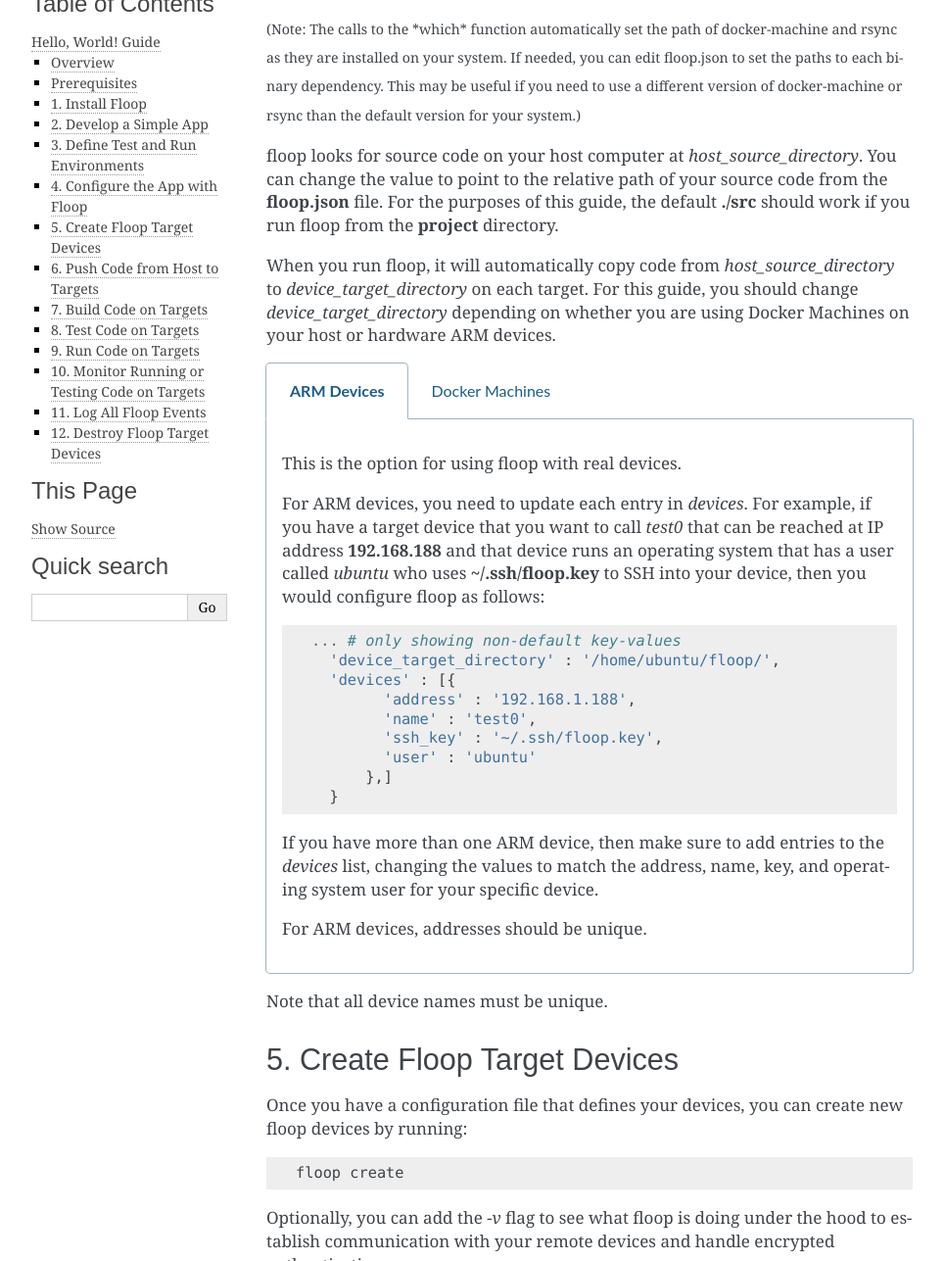
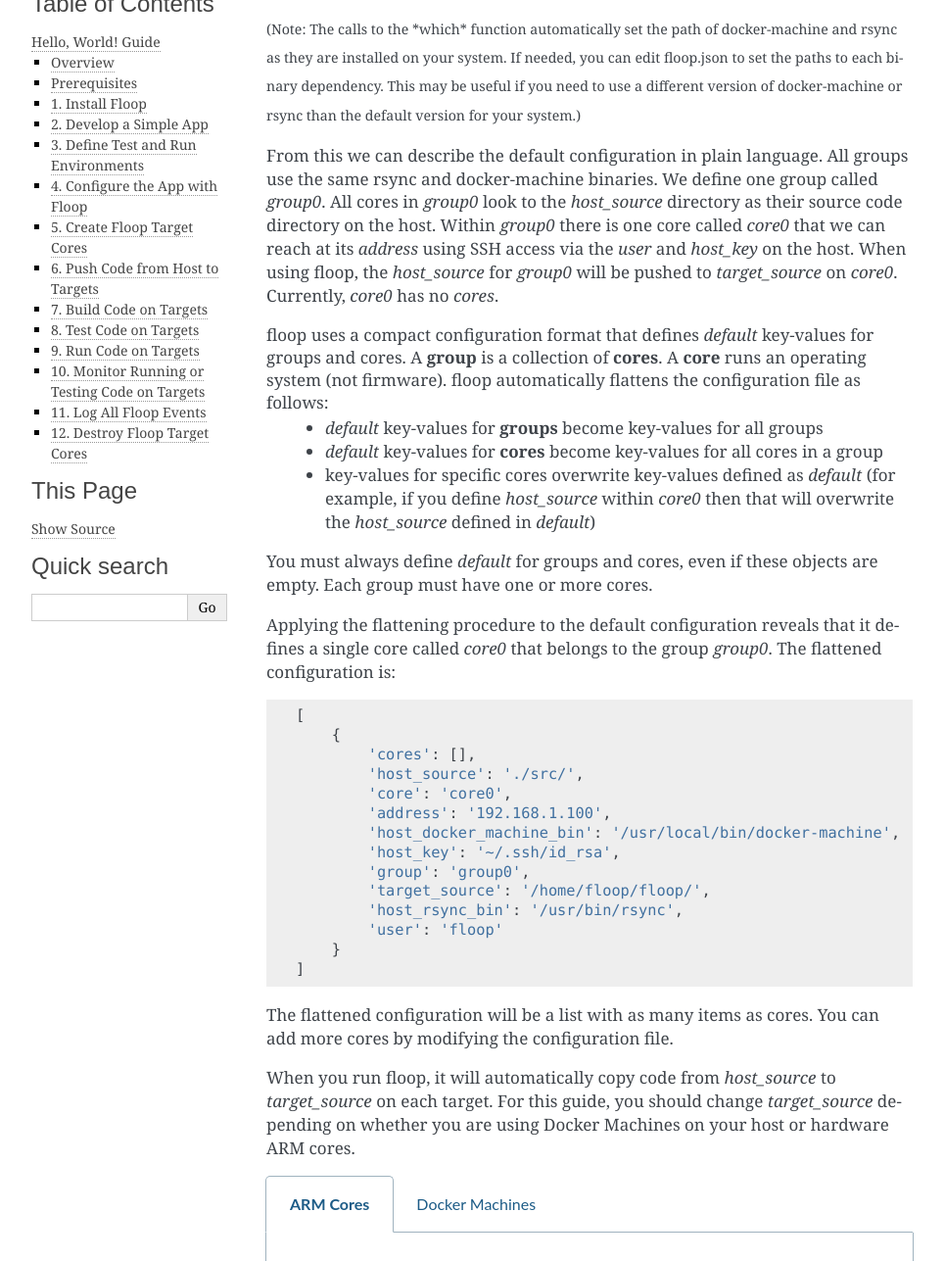
Before and after one commit to nickfloop/floopcli, a Sphinx documentation site: the page built from docs/source/intro/hello.rst, in a window 1280 px wide and 1400 px high, scrolled down 4810 px, cut to the strip 113-1400 px from the top of the window. Shown: the whole strip at 98% size, without its empty margins (148-1112 px from the left). Built offline with Sphinx 7.4.7, drawn with Linux system fonts in a browser that asks for light colours; some of the changed text lies outside the part shown.

Commit message:
[UPD] device to core refactor complete; 96% code coverage

```diff
--- a/docs/source/intro/hello.rst
+++ b/docs/source/intro/hello.rst
@@ -13,18 +13,18 @@
     - develop a simple Hello, World! app and tests in one of several languages
     - define simple test and production environments using `Dockerfiles <https://docs.docker.com/engine/reference/builder/>`_
     - **configure** floop with the app
-    - **create** floop target devices that handle communication with your real hardware targets
-    - **push** source code from your host device to target devices
-    - **build** code on target devices
-    - **test** code on target devices in a test operating system environment on the target
-    - **run** code on target devices in a production operating system environment on the target
-    - **monitor** running or testing environments on target devices
+    - **create** floop target cores that handle communication with your real hardware targets
+    - **push** source code from your host core to target cores
+    - **build** code on target cores
+    - **test** code on target cores in a test operating system environment on the target
+    - **run** code on target cores in a production operating system environment on the target
+    - **monitor** running or testing environments on target cores
     - **log** all events to the host
-    - **destroy** floop devices and reclaim resources on all target devices
+    - **destroy** floop cores and reclaim resources on all target cores
 
-In the end, each target device should greet you with "Hello, World!"
+In the end, each target core should greet you with "Hello, World!"
 
-If you have Linux-based target devices, you can use them for this guide. Otherwise, follow along to see how to use Docker Machines on your host to run and test floop using just your computer.
+If you have Linux-based target cores, you can use them for this guide. Otherwise, follow along to see how to use Docker Machines on your host to run and test floop using just your computer.
 
 Prerequisites
 ==============
@@ -32,16 +32,16 @@
 
 .. tabs::
 
-    .. tab:: ARM Devices
+    .. tab:: ARM Cores
 
-        This is the option for using floop with real devices.
+        This is the option for using floop with real cores.
 
-        You can use one or more ARM devices running a Linux-based operating system with `kernel version 3.10+ <https://docs.docker.com/engine/faq/#how-far-do-docker-containers-scale>`_. For example, `Orange Pi Zero <http://www.orangepi.org/orangepizero/>`_ running `Armbian <https://www.armbian.com/orange-pi-zero/>`_ mainline kernel.
-            If you use target hardware, please make sure the operating system on each device follows the :ref:`intro-os`.
+        You can use one or more ARM cores running a Linux-based operating system with `kernel version 3.10+ <https://docs.docker.com/engine/faq/#how-far-do-docker-containers-scale>`_. For example, `Orange Pi Zero <http://www.orangepi.org/orangepizero/>`_ running `Armbian <https://www.armbian.com/orange-pi-zero/>`_ mainline kernel.
+            If you use target hardware, please make sure the operating system on each core follows the :ref:`intro-os`.
 
     .. tab:: Docker Machines
 
-        This is the option for testing or evaluating floop before you use it with real devices.
+        This is the option for testing or evaluating floop before you use it with real cores.
 
         You can use one or more Docker Machines running on your host. To see how to do this, check the `Docker Machine Tutorial <https://docs.docker.com/machine/get-started/>`_ for how to run local Docker Machines using Virtualbox. Once you install Docker Machine and local machine dependencies, you can typically start a new machine as follows:
 
@@ -51,16 +51,16 @@
           docker-machine create \
           --driver virtualbox \
           --virtualbox-memory 1024 \
-          floop0
+          core0
 
-        That creates a new Docker Machine called *floop0* with 1GB of virtual memory.
+        That creates a new Docker Machine called *core0* with 1GB of virtual memory.
 
         When you are finished, you can clean up as follows:
         ::
           #!/bin/bash
-          docker-machine rm -f floop0
+          docker-machine rm -f core0
 
-        If you want to test floop with multiple local devices, you can use the procedure above to make new devices and name them whatever you want, removing them when you are finished.
+        If you want to test floop with multiple local cores, you can use the procedure above to make new cores and name them whatever you want, removing them when you are finished.
 
 
 1. Install Floop
@@ -151,7 +151,7 @@
 ==========================================
 We need to define a test and a run environment so we can run our tests to make sure that the code will work during deployment and then run the production code. For this purpose, floop uses Docker to create runtime environments with all dependencies and code installed as needed.
 
-Both the test and run environments will run inside a virtual operating system on your target devices. This standardizes your test and production environments across devices, despite different underlying hardware and operating systems installed on that hardware.
+Both the test and run environments will run inside a virtual operating system on your target cores. This standardizes your test and production environments across cores, despite different underlying hardware and operating systems installed on that hardware.
 
 Since testing often requires different dependencies and run behavior than a production environment, we will need one environment build file to test and another to run.
 
@@ -217,9 +217,9 @@
 
 4. Configure the App with Floop
 ===============================
-floop reads all project configuration from a single JSON configuration file. This configuration defines the details of source code, device network addresses, and initial authentication details.
+floop reads all project configuration from a single JSON configuration file. This configuration defines the details of source code, core network addresses, and initial authentication details.
 
-We will use floop in order to generate a default configuration template and then modify that template to match our device and network configuration.
+We will use floop in order to generate a default configuration template and then modify that template to match our core and network configuration.
 
 From within the **project** folder, run:
 ::
@@ -230,65 +230,84 @@
 This configuration is based on the following default values (this is a Python dictionary that gets written to JSON):
 
 .. literalinclude:: ../../../floop/config.py
-    :lines: 10-21
+    :lines: 9-29
 
 :subscript:`(Note: The calls to the *which* function automatically set the path of docker-machine and rsync as they are installed on your system. If needed, you can edit floop.json to set the paths to each binary dependency. This may be useful if you need to use a different version of docker-machine or rsync than the default version for your system.)`
 
-floop looks for source code on your host computer at *host_source_directory*. You can change the value to point to the relative path of your source code from the **floop.json** file. For the purposes of this guide, the default **./src** should work if you run floop from the **project** directory.
+From this we can describe the default configuration in plain language. All groups use the same rsync and docker-machine binaries. We define one group called *group0*. All cores in *group0* look to the *host_source* directory as their source code directory on the host. Within *group0* there is one core called *core0* that we can reach at its *address* using SSH access via the *user* and *host_key* on the host. When using floop, the *host_source* for *group0* will be pushed to *target_source* on *core0*. Currently, *core0* has no *cores*.
 
+floop uses a compact configuration format that defines *default* key-values for groups and cores. A **group** is a collection of **cores**. A **core** runs an operating system (not firmware). floop automatically flattens the configuration file as follows:
+    - *default* key-values for **groups** become key-values for all groups
+    - *default* key-values for **cores** become key-values for all cores in a group
+    - key-values for specific cores overwrite key-values defined as *default* (for example, if you define *host_source* within *core0* then that will overwrite the *host_source* defined in *default*)
 
-When you run floop, it will automatically copy code from *host_source_directory* to *device_target_directory* on each target. For this guide, you should change *device_target_directory* depending on whether you are using Docker Machines on your host or hardware ARM devices.
+You must always define *default* for groups and cores, even if these objects are empty. Each group must have one or more cores.
+
+Applying the flattening procedure to the default configuration reveals that it defines a single core called *core0* that belongs to the group *group0*. The flattened configuration is:
+::
+    [
+        {
+            'cores': [],
+            'host_source': './src/',
+            'core': 'core0',
+            'address': '192.168.1.100',
+            'host_docker_machine_bin': '/usr/local/bin/docker-machine',
+            'host_key': '~/.ssh/id_rsa',
+            'group': 'group0',
+            'target_source': '/home/floop/floop/',
+            'host_rsync_bin': '/usr/bin/rsync',
+            'user': 'floop'
+        }
+    ]
+
+The flattened configuration will be a list with as many items as cores. You can add more cores by modifying the configuration file.
+
+When you run floop, it will automatically copy code from *host_source* to *target_source* on each target. For this guide, you should change *target_source* depending on whether you are using Docker Machines on your host or hardware ARM cores.
 
 .. tabs::
 
-    .. tab:: ARM Devices
+    .. tab:: ARM Cores
 
-        This is the option for using floop with real devices.
+        This is the option for using floop with real cores.
 
-        For ARM devices, you need to update each entry in *devices*. For example, if you have a target device that you want to call *test0* that can be reached at IP address **192.168.188** and that device runs an operating system that has a user called *ubuntu* who uses **~/.ssh/floop.key** to SSH into your device, then you would configure floop as follows:
+        For ARM cores, you need to update each entry in *cores*. For example, if you have a target core that you want to call *core0* that can be reached at IP address **192.168.188** and that core runs an operating system that has a user called *ubuntu* (with corresponding user directory **/home/ubuntu/**) who uses **~/.ssh/floop.key** to SSH into your core, then you would configure floop as follows:
+        ::
+          ... # only showing core0
+          "core0" : {
+              "target_source' : '/home/ubuntu/floop/",
+              "address' : '192.168.1.188",
+              "user' : 'ubuntu",
+              "host_key' : '~/.ssh/floop.key",
+          }
 
-        ::
-
-          ... # only showing non-default key-values
-            'device_target_directory' : '/home/ubuntu/floop/',
-            'devices' : [{
-                  'address' : '192.168.1.188',
-                  'name' : 'test0',
-                  'ssh_key' : '~/.ssh/floop.key',
-                  'user' : 'ubuntu'
-                },]
-            }
-
-        If you have more than one ARM device, then make sure to add entries to the *devices* list, changing the values to match the address, name, key, and operating system user for your specific device.
-
-        For ARM devices, addresses should be unique.
+        If you have more than one ARM core, then make sure to add entries to the *cores* list, changing the values to match your specific core.
 
     .. tab:: Docker Machines
 
-        This is the option for testing or evaluating floop before you use it with real devices.
+        This is the option for testing or evaluating floop before you use it with real cores.
 
-        For Docker Machines on the host, if you have one existing Docker Machine called *floop0* then the default configuration should work for you. If you have more than one Docker Machine, then you should add more devices to the configuration, changing the value of *name* to the names you used when you created the devices. Note that floop will ignore all keys except for *name* if you use existing Docker Machines. To see existing Docker Machines on your host, use docker-machine directly to list them:
+        For Docker Machines on the host, if you have one existing Docker Machine called *core0* then the default configuration should work for you. If you have more than one Docker Machine, then you should add more cores to the configuration, changing the name to match the name you used when you created the cores using Docker Machine. To see existing Docker Machines on your host, use docker-machine directly to list them:
         ::
 
           docker-machine ls
 
-Note that all device names must be unique.
+Note that all core names and addresses must be unique.
 
-5. Create Floop Target Devices
+5. Create Floop Target Cores
 ==============================
 
-Once you have a configuration file that defines your devices, you can create new floop devices by running:
+Once you have a configuration file that defines your cores, you can create new floop cores by running:
 ::
 
   floop create
 
-Optionally, you can add the *-v* flag to see what floop is doing under the hood to establish communication with your remote devices and handle encrypted authentication.
+Optionally, you can add the *-v* flag to see what floop is doing under the hood to establish communication with your remote cores and handle encrypted authentication.
 
-If you see any errors, follow the help messages that floop provides. Make sure that you have defined valid devices and that you have network access to those devices.
+If you see any errors, follow the help messages that floop provides. Make sure that you have defined valid cores and that you have network access to those cores.
 
 6. Push Code from Host to Targets
 =================================
-Once you have successfully created one or more floop devices, you can push code from your configured *host_source_directory* to *device_target_directory* by running:
+Once you have successfully created one or more floop cores, you can push code from your configured *host_source_directory* to *core_target_directory* by running:
 ::
 
   floop push
@@ -357,20 +376,20 @@
 
   floop logs -m "TEST PASSED"
 
-12. Destroy Floop Target Devices
+12. Destroy Floop Target Cores
 ================================
-When you are finished with this guide, you can destroy all the floop devices defined in your configuration file by running:
+When you are finished with this guide, you can destroy all the floop cores defined in your configuration file by running:
 ::
 
   floop destroy
 
-:subscript:`(Note: floop destroys floop resources on all target devices and frees resources on the host. It does NOT remove your project or source from your host.)`
+:subscript:`(Note: floop destroys floop resources on all target cores and frees resources on the host. It does NOT remove your project or source from your host.)`
 
-Optionally, you can add the *-v* flag to see that floop destroys devices by removing the *device_target_directory* from all targets, uninstalling Docker from all targets, and removing Docker Machines from the host.
+Optionally, you can add the *-v* flag to see that floop destroys cores by removing the *core_target_directory* from all targets, uninstalling Docker from all targets, and removing Docker Machines from the host.
 
-If you followed this guide using more than one ARM device or Docker Machine, you may only want to destroy some of the floop devices you created before. In order to do this, you can remove all of the devices you want to destroy from your **floop.json** and add them to a new configuration file called **floop-destroy.json**. You can then destroy those devices using the *-c* flag for the floop command by running:
+If you followed this guide using more than one ARM core or Docker Machine, you may only want to destroy some of the floop cores you created before. In order to do this, you can remove all of the cores you want to destroy from your **floop.json** and add them to a new configuration file called **floop-destroy.json**. You can then destroy those cores using the *-c* flag for the floop command by running:
 ::
 
   floop -c floop-destroy.json destroy
 
-This will free floop-related resources from the devices defined in **floop-destroy.json** while leaving the remaining devices in **floop.json** untouched.
+This will free floop-related resources from the cores defined in **floop-destroy.json** while leaving the remaining cores in **floop.json** untouched.
--- a/docs/source/intro/overview.rst
+++ b/docs/source/intro/overview.rst
@@ -9,7 +9,7 @@
 
 When to Use Floop
 =================
-floop is designed to work with target devices that run an operating system (as opposed to firmware devices), such as Ubuntu, Debian, Raspbian, or Armbian. The tool is mainly for developers who want to develop code using their normal workflow and then test that same code on a wide range of devices all at the same time.
+floop is designed to work with target devices that run an operating system such as Ubuntu, Debian, Raspbian, or Armbian. The tool is mainly for developers who want to develop code using their normal workflow and then test that same code on a wide range of devices all at the same time.
 
 Currently, floop does not support firmware-based devices. floop looks to support the next generation of OS-based edge computing devices, such as Orange Pi, Raspberry Pi, BeagleBone Black, and NanoPi NEO. Over time we may start to add support for common firmware-based devices such as ESP8266 and STM32.
 
```
Also changed, not shown: docs/source/intro/os.rst (+7 -0 lines), 9 other files.
